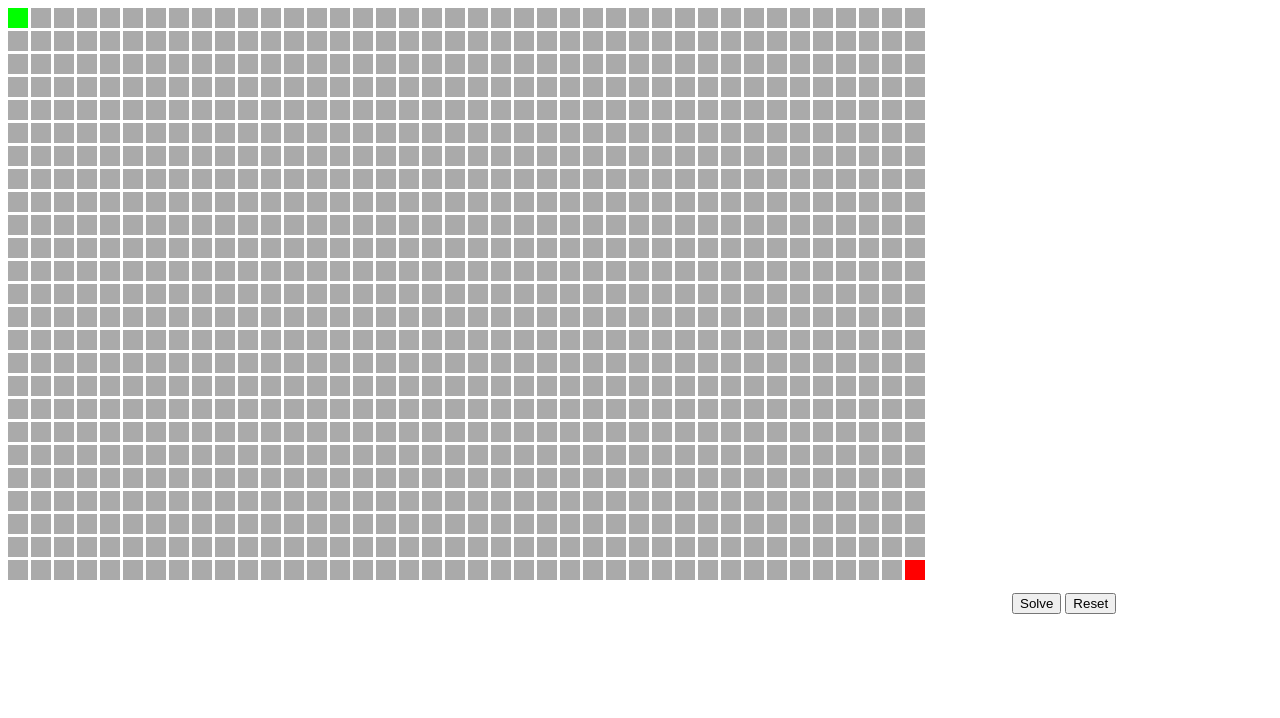
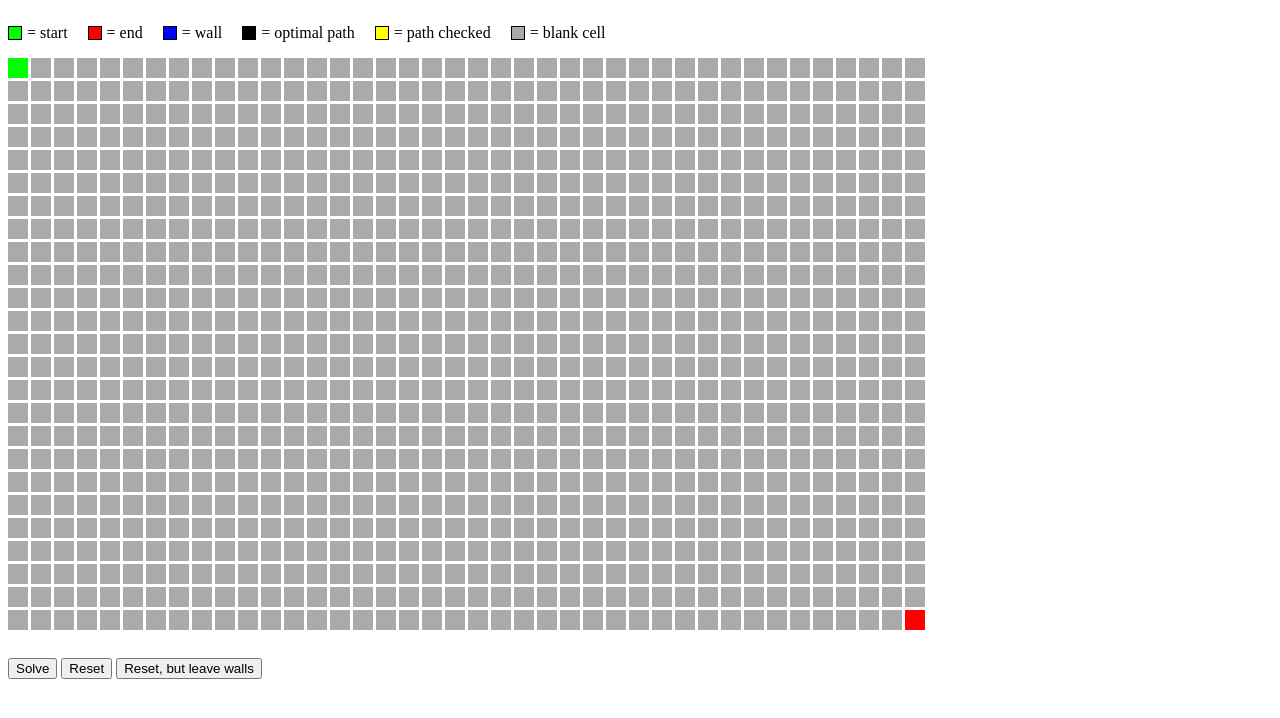
Before and after one commit to Dwake5/Create-and-auto-solve-maze, a plain HTML site: page index.html in a window 1280 px wide. Drawn offline with Linux system fonts and the light colour scheme.

Commit message:
reset but leave walls added, key added

```diff
--- a/index.html
+++ b/index.html
@@ -3,11 +3,38 @@
     <meta charset="UTF-8">
     <meta name="viewport" content="width=device-width, initial-scale=1.0">
     <title>Draw and auto-solve a maze.</title>
+    <link rel="stylesheet" type="text/css" href="style.css">
 </head>
 <body>
+    <div id='container'>
+        <div id='greenBox' class='box'>
+        </div>
+        <p>= start</p>
+        <div id='redBox' class='box'>
+        </div>
+        <p>= end</p>
+        <div id='blueBox' class='box'>
+        </div>
+        <p>= wall</p>
+        <div id='blackBox' class='box'>
+        </div>
+        <p>= optimal path</p>
+        <div id='yellowBox' class='box'>
+        </div>
+        <p>= path checked</p>
+        <div id='greyBox' class='box'>
+        </div>
+        <p>= blank cell</p>
+    </div>
+
+
     <canvas id='myCanvas' width='1000' height = '600'></canvas>
-    <button onclick = 'solveMaze()'>Solve</button>
-    <button onclick = 'reset()'>Reset</button>
+    <div>
+        <button onclick = 'solveMaze()'>Solve</button>
+        <button onclick = 'reset()'>Reset</button>
+        <button onclick = 'resetNotWalls()'>Reset, but leave walls</button>
+    </div>
+
     <p id='outcome'></p>
     <script src='maze.js'></script>
 </body>
--- a/maze.js
+++ b/maze.js
@@ -212,9 +212,24 @@ const solveMaze = () => {
 
 const reset = () => {
     for (c = 0; c < titleColumnCount; c++) {
-        tiles[c] = []
         for (r = 0; r < titleRowCount; r++) {
             tiles[c][r] = {x: c*(tileW+3), y: r*(tileH+3),  state: 'e'}
+        }
+    }
+    tiles[0][0].state = 's'
+    tiles[titleColumnCount-1][titleRowCount-1].state = 'f'
+
+    output.innerHTML = ''
+}
+
+const resetNotWalls = () => {
+    for (c = 0; c < titleColumnCount; c++) {
+        for (r = 0; r < titleRowCount; r++) {
+            if (tiles[c][r].state == 'w')  {
+                tiles[c][r] = {x: c*(tileW+3), y: r*(tileH+3),  state: 'w'}
+            } else {
+                tiles[c][r] = {x: c*(tileW+3), y: r*(tileH+3),  state: 'e'}
+            }
         }
     }
     tiles[0][0].state = 's'
--- /dev/null
+++ b/style.css
@@ -0,0 +1,57 @@
+#greenBox {
+    background-color: #00FF00;
+    height: 12px;
+    width: 12px;
+    border: 1px solid black
+}
+
+#redBox {
+    background-color: #FF0000;
+    height: 12px;
+    width: 12px;
+    border: 1px solid black
+}
+
+#blueBox {
+    background-color: #0000FF;
+    height: 12px;
+    width: 12px;
+    border: 1px solid black
+}
+
+#blackBox {
+    background-color: #000000;
+    height: 12px;
+    width: 12px;
+    border: 1px solid black
+}
+
+#greyBox {
+    background-color: #AAAAAA;
+    height: 12px;
+    width: 12px;
+    border: 1px solid black
+}
+
+#yellowBox {
+    background-color: #FFFF00;
+    height: 12px;
+    width: 12px;
+    border: 1px solid black
+}
+
+#container {
+    display: flex;
+    align-items: center;
+}
+
+
+
+
+.box {
+    margin-right: 5px;
+}
+
+p {
+    margin-right: 20px;
+}
```
